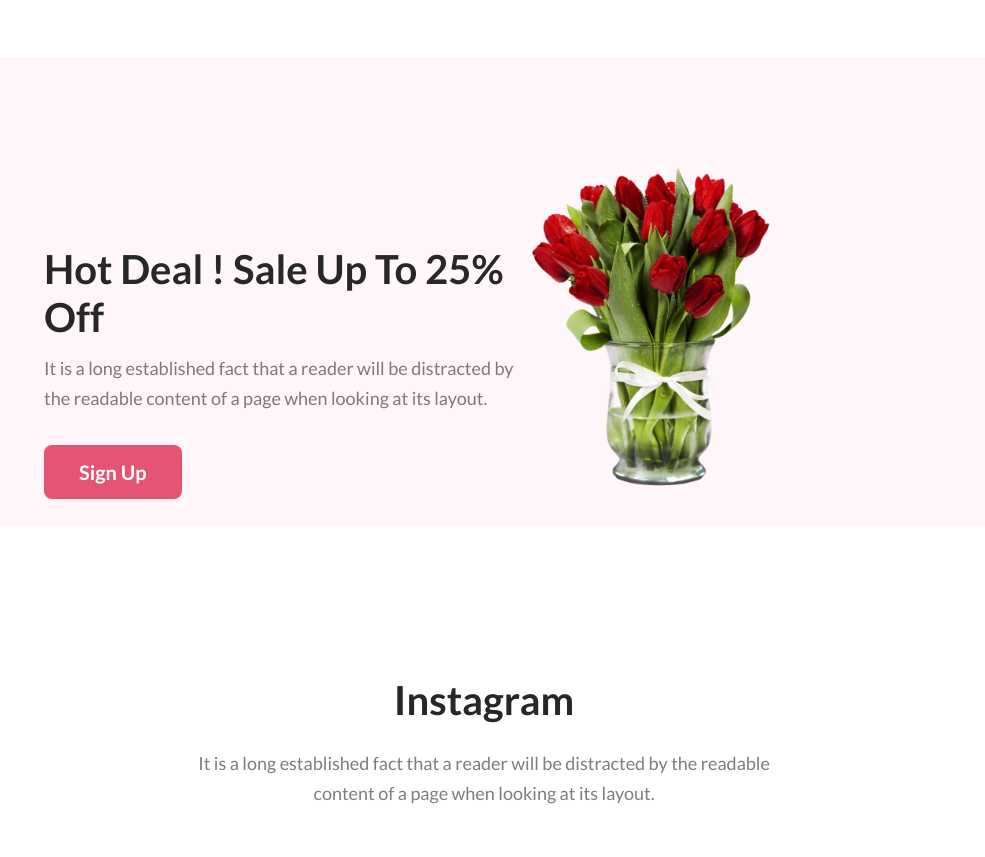
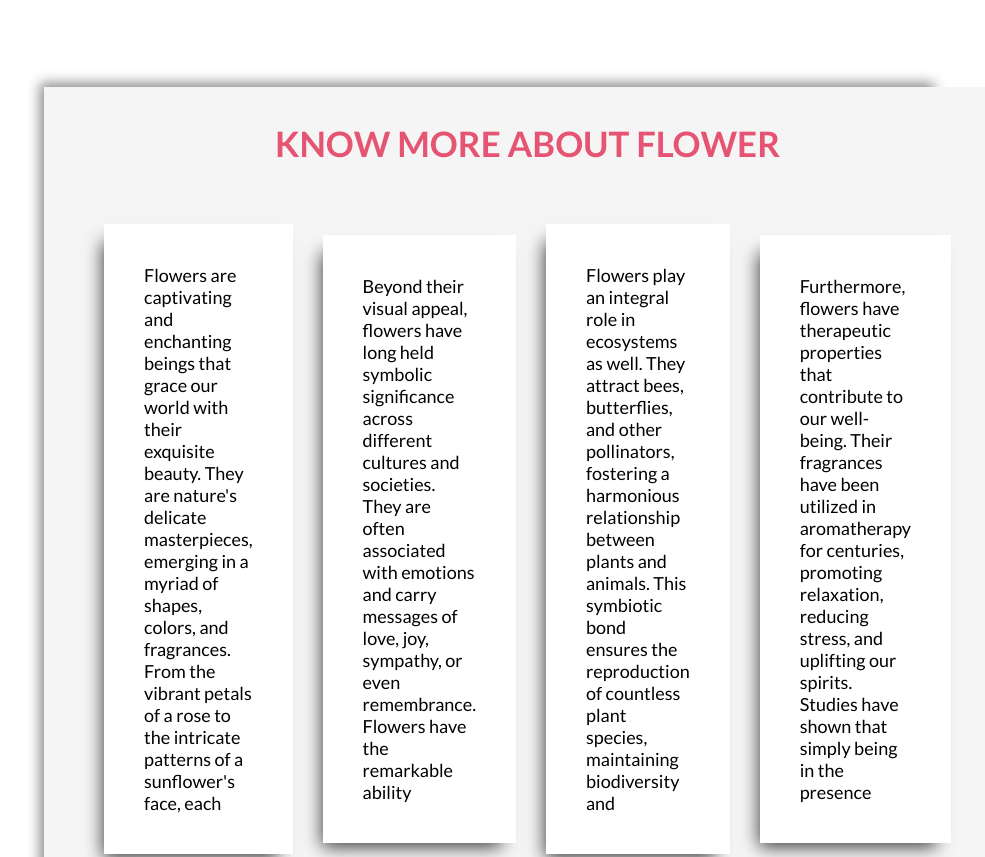
Before and after one commit to MdAbdurRahmanRifat/first-assignment-p-hero, a plain HTML site: page index.html in a window 1280 px wide. Shown: the part 1987-2844 px from the top of the page, without its empty margins (156-1141 px from the left). Drawn offline with Linux system fonts and the light colour scheme; a web font is replaced by a local one.

Commit message:
final commit

```diff
--- a/index.html
+++ b/index.html
@@ -78,6 +78,44 @@
       </section>
 
 
+      <!-- personal section st  -->
+
+
+<section class="personal">
+    <div class="personal-sec-container">
+        <div class="pr-one">
+        <h2 class="personal-h">KNOW MORE ABOUT FLOWER</h2>
+
+    <!-- div 2  -->
+    <div class="pr-two">
+  <div class="personal-para-one">
+    <p class="pp-one para">
+
+        Flowers are captivating and enchanting beings that grace our world with their exquisite beauty. They are nature's delicate masterpieces, emerging in a myriad of shapes, colors, and fragrances. From the vibrant petals of a rose to the intricate patterns of a sunflower's face, each
+    </p>
+  </div>
+  <div class="personal-para-two">
+     <p class="pp-two para">
+        Beyond their visual appeal, flowers have long held symbolic significance across different cultures and societies. They are often associated with emotions and carry messages of love, joy, sympathy, or even remembrance. Flowers have the remarkable ability
+  </p>
+</div>
+  <div class="personal-para-tree">
+     <p class="pp-three para">
+        Flowers play an integral role in ecosystems as well. They attract bees, butterflies, and other pollinators, fostering a harmonious relationship between plants and animals. This symbiotic bond ensures the reproduction of countless plant species, maintaining biodiversity and
+  </p>
+</div>
+  <div class="personal-para-four">
+     <p class="pp-four para">
+        Furthermore, flowers have therapeutic properties that contribute to our well-being. Their fragrances have been utilized in aromatherapy for centuries, promoting relaxation, reducing stress, and uplifting our spirits. Studies have shown that simply being in the presence
+     </p></div>
+    </div>
+    </div>
+</div>
+</section>
+
+      <!-- personal section end  -->
+
+
       <!-- third section st  -->
 
       <section class="third-section">
--- a/style.css
+++ b/style.css
@@ -183,8 +183,56 @@
   padding-bottom: 30px;
   /* padding-top: 29px; */
 }
+/* third section style end   */
 
-/* third section style end   */
+/* personal section style start  */
+.personal{
+  margin: 0 200px;
+}
+.hdf {
+  width: 250px;
+  padding-bottom: 57px;
+  padding-top: 40px;
+}
+.personal-sec-container{
+  display: flex;
+  align-items: center;
+  justify-content: space-evenly;
+  box-shadow: 3px 3px 12px 7px rgba(0,0,0,0.46);
+  margin-top: 90px;
+  margin-bottom: 90px;
+
+}
+.pr-two{
+  display: flex;
+  align-items: center;
+  justify-content: space-between;
+  background-color:whitesmoke;
+  gap: 30px;
+  padding: 60px;
+}
+.para{
+  max-width: 280px;
+  background-color: white;
+  box-shadow: -8px 11px 17px -7px rgba(0,0,0,0.75);
+  padding: 40px;
+  transition: 2s;
+  font-size: 18px;
+  font-weight: 400;
+}
+.para:hover{
+  background-color: #e55473;
+  color: white;
+}
+.personal-h{
+  padding-top: 35px;
+  text-align: center;
+  background-color:whitesmoke;
+  font-size: 35px;
+  color: #e55473;
+}
+
+/* personal section style end  */
 
 /* fourth section style st  */
 /* frist div insta */
```
